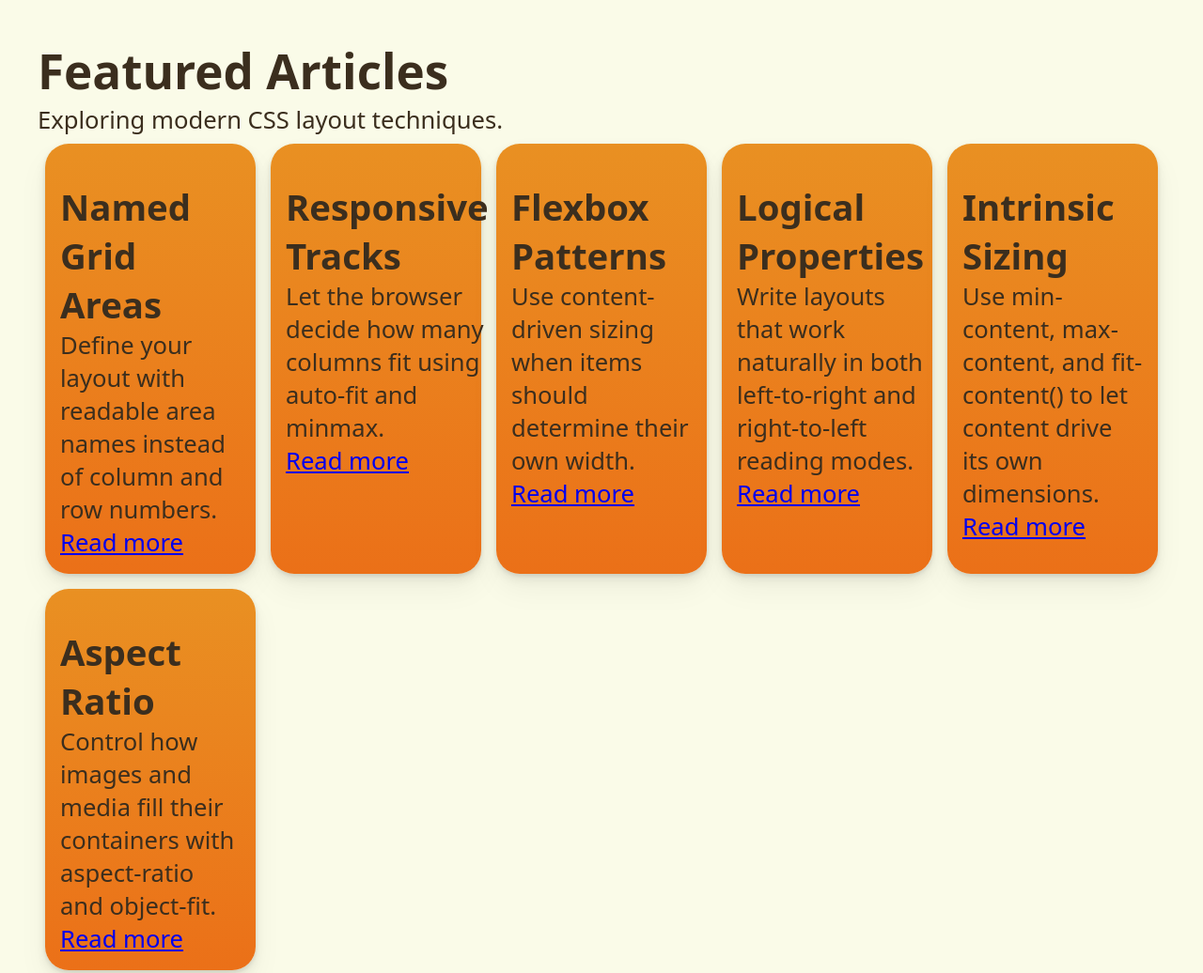
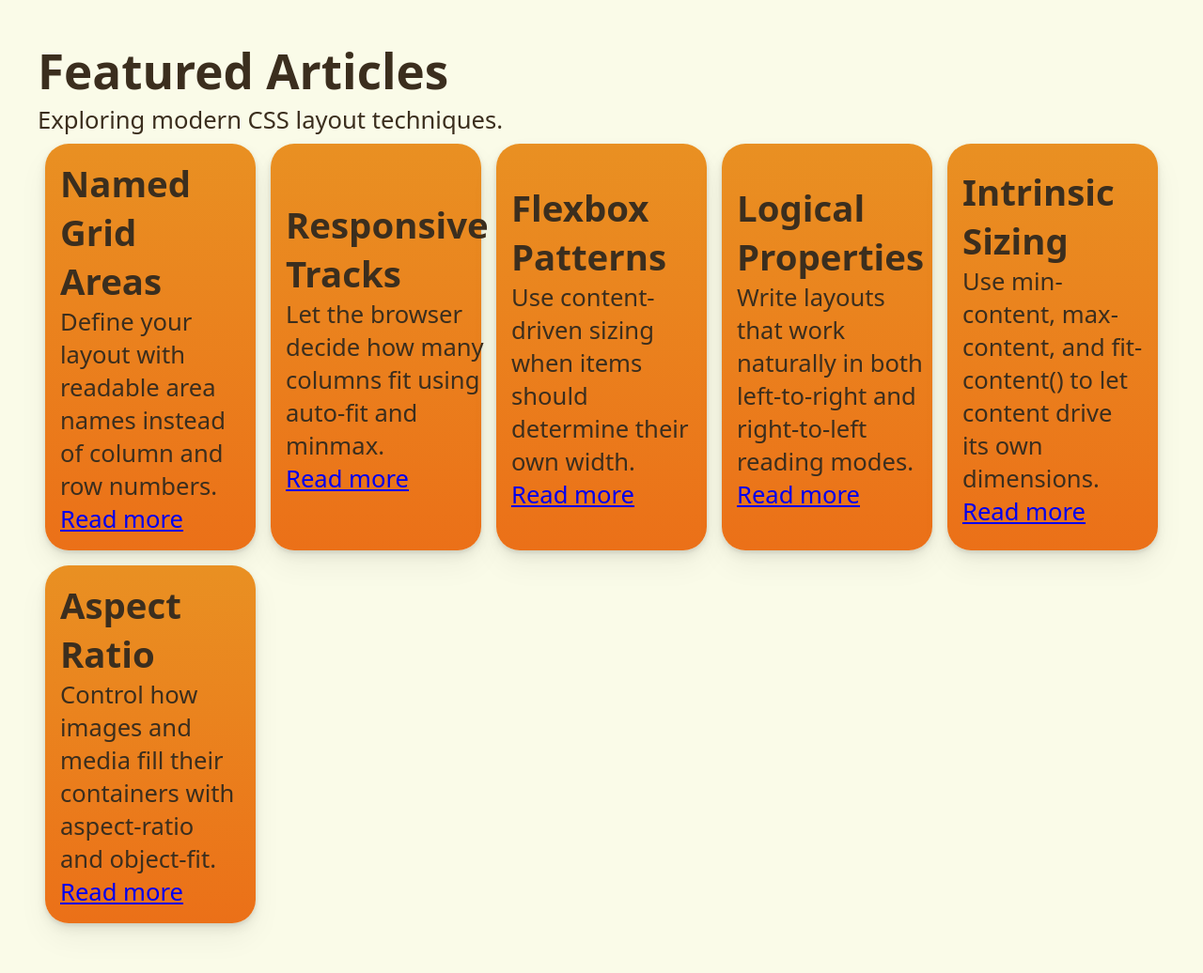
Before and after one commit to CatsRun/wdd331-practice, a website: page unit-4/grid-layouts/cards.html in a window 1280 px wide. Shown: the top 1036 px of the page at 94% size. Drawn offline with Linux system fonts and the light colour scheme.

Commit message:
Deploying to website from @ CatsRun/wdd331-practice@31f07984edae050c80574dbf243b09424a9e425a 🚀

```diff
--- a/unit-4/grid-layouts/cards.css
+++ b/unit-4/grid-layouts/cards.css
@@ -10,7 +10,8 @@
   } */
   }
 
-  .card {
+  /* attempt 1 */
+  /* .card {
     display: grid;
     grid-template-columns: 1fr;
     grid-template-rows: 25px auto 1fr auto;
@@ -19,8 +20,8 @@
       'title'
       'body-text'
       'link';
-  }
-  .card div:nth-child(1) {
+  } */
+  /* .card div:nth-child(1) {
     height: 25px;
     grid-area: place-holder;
   }
@@ -35,8 +36,9 @@
   .card div a {
     grid-area: link;
     align-self: end;
-  }
+  } */
 
+  /* attempt 2 */
   /* .card {
     display: flexbox;
     flex-direction: column;
```
